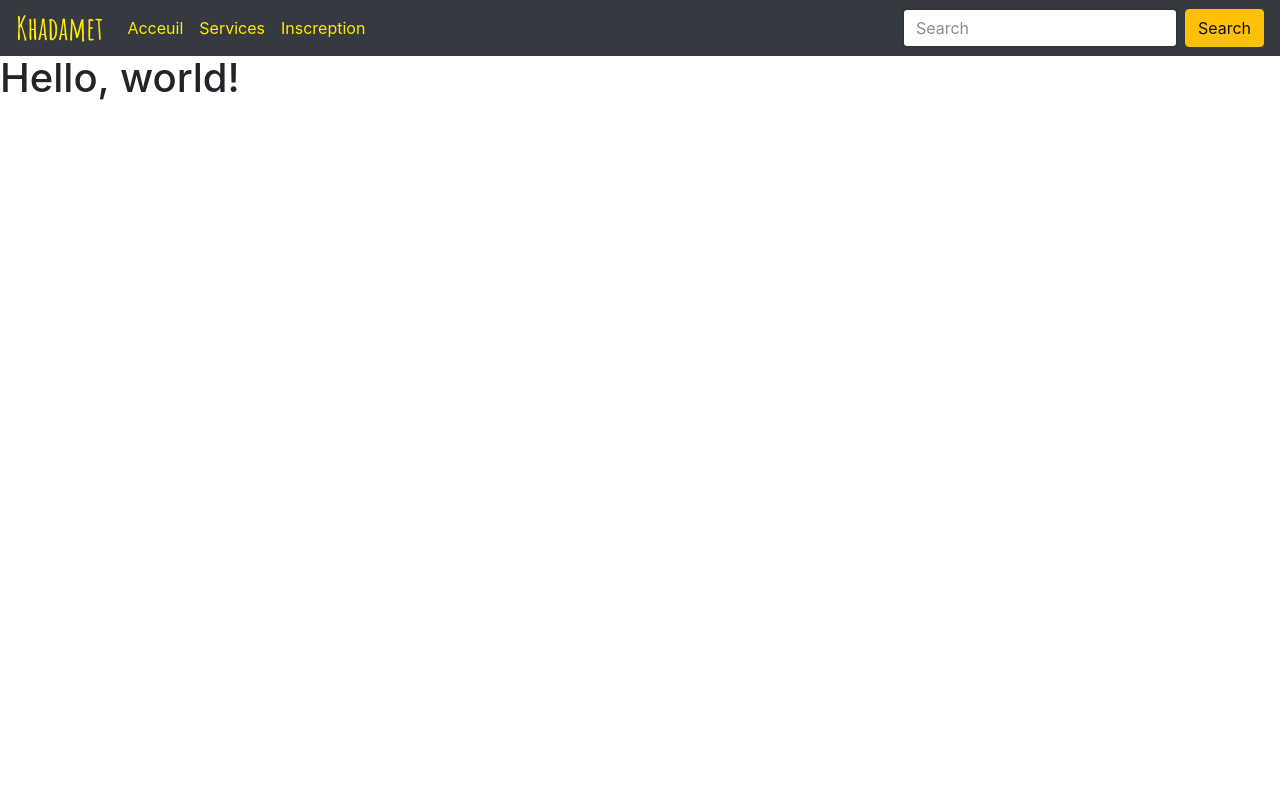
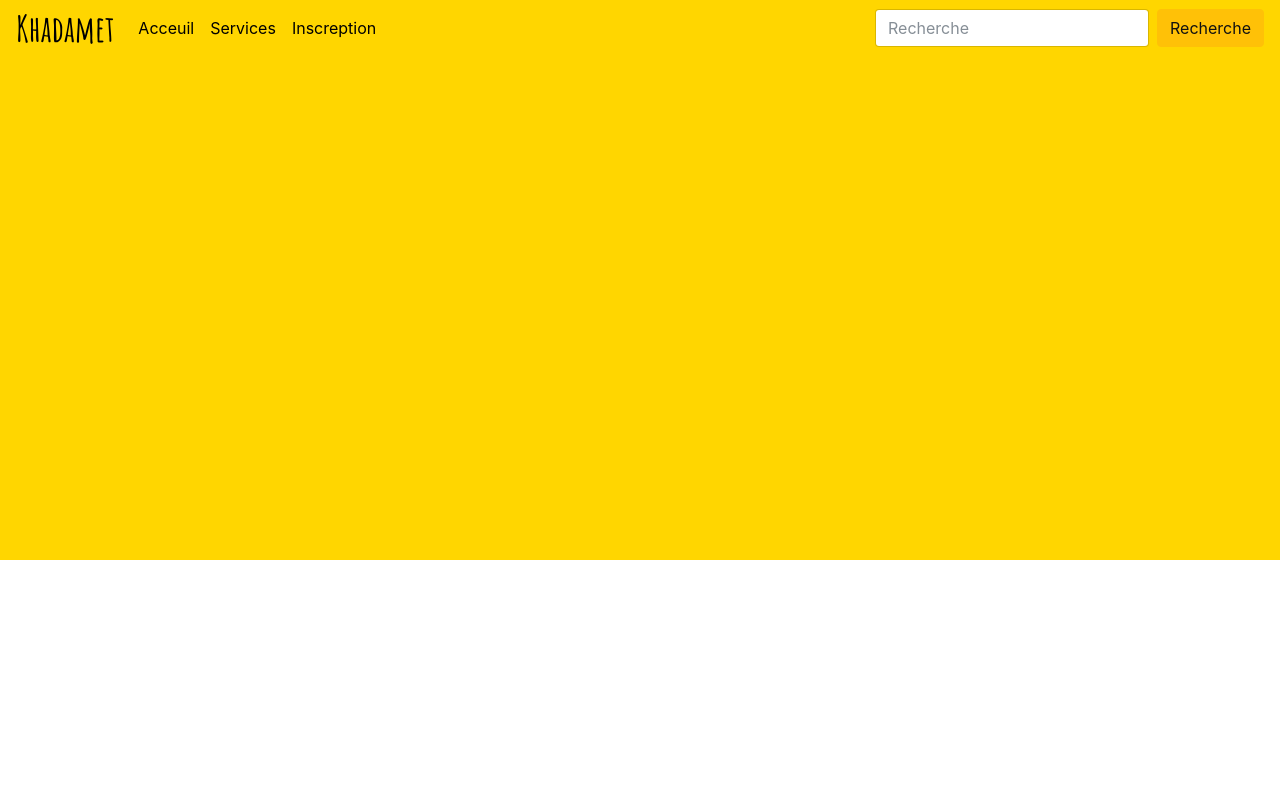
Before and after one commit to doublevie/khadamet, a PHP site: page /home.php in a window 1280 px wide. Shown: the top 800 px of the page. Before the commit the page ends 100 px from the top, so only its background shows below. Run offline with PHP 8.4, Linux system fonts and the light colour scheme.

Commit message:
added yellow main section

```diff
--- a/home.php
+++ b/home.php
@@ -7,27 +7,7 @@
     <link rel="stylesheet" href="libs/bootstrap4/css/bootstrap.min.css" integrity="sha384-/Y6pD6FV/Vv2HJnA6t+vslU6fwYXjCFtcEpHbNJ0lyAFsXTsjBbfaDjzALeQsN6M" crossorigin="anonymous">
 <link href="https://fonts.googleapis.com/css?family=Amatic+SC:700" rel="stylesheet">
 
-<style media="screen">
-.navbar-dark .navbar-toggler {
-color: #000 !important;
-border-color: #FFEA00 !important;
-}
-.navbar-dark .navbar-brand {
-  color:#FFEA00;
-  font-family: 'Amatic SC', cursive;
-font-size: 32px;
-line-height: 30px;
-font-weight: bold;
-}
-
-
-.navbar-dark .navbar-nav .active>.nav-link, .navbar-dark .navbar-nav .nav-link, .navbar-dark .navbar-nav .nav-link.show, .navbar-dark .navbar-nav .show>.nav-link {
-
-  color:#FFEA00;
-}
-
-
-</style>
+<link rel="stylesheet" href="libs/main/css/main.css">
     <!-- Bootstrap CSS -->
   </head>
   <body>
@@ -36,7 +16,7 @@ font-weight: bold;
 
 
 
-    <nav class="navbar navbar-expand-lg navbar-dark bg-dark">
+    <nav class="navbar navbar-expand-lg navbar-dark nav-top fixed-top">
       <a class="navbar-brand" href="#">Khadamet</a>
       <button class="navbar-toggler" type="button" data-toggle="collapse" data-target="#navbarSupportedContent" aria-controls="navbarSupportedContent" aria-expanded="false" aria-label="Toggle navigation">
         <span class="navbar-toggler-icon"></span>
@@ -55,8 +35,8 @@ font-weight: bold;
           </li>
         </ul>
         <form class="form-inline my-2 my-lg-0">
-          <input class="form-control mr-sm-2" type="text" placeholder="Search" aria-label="Search">
-          <button class="btn btn-warning my-2 my-sm-0" type="submit">Search</button>
+          <input class="form-control mr-sm-2" type="text" placeholder="Recherche" aria-label="Search">
+          <button class="btn btn-warning my-2 my-sm-0" type="submit">Recherche</button>
         </form>
       </div>
     </nav>
@@ -66,7 +46,44 @@ font-weight: bold;
 
 
 
+<section class="main">
 
+</section>
+
+
+
+
+<br>
+<br>
+<br>
+<br>
+<br>
+<br>
+<br>
+<br>
+<br>
+<br>
+<br>
+<br>
+<br>
+<br>
+<br>
+<br>
+<br>
+<br>
+<br>
+<br>
+<br>
+<br>
+<br>
+<br>
+<br>
+<br>
+<br>
+<br>
+<br>
+<br>
+<br>
 
 
     <h1>Hello, world!</h1>
@@ -76,5 +93,18 @@ font-weight: bold;
     <script src="libs/bootstrap4/js/jquery-3.2.1.slim.min.js" integrity="sha384-KJ3o2DKtIkvYIK3UENzmM7KCkRr/rE9/Qpg6aAZGJwFDMVNA/GpGFF93hXpG5KkN" crossorigin="anonymous"></script>
     <script src="libs/bootstrap4/js/popper.min.js" integrity="sha384-b/U6ypiBEHpOf/4+1nzFpr53nxSS+GLCkfwBdFNTxtclqqenISfwAzpKaMNFNmj4" crossorigin="anonymous"></script>
     <script src="libs/bootstrap4/js/bootstrap.min.js" integrity="sha384-h0AbiXch4ZDo7tp9hKZ4TsHbi047NrKGLO3SEJAg45jXxnGIfYzk4Si90RDIqNm1" crossorigin="anonymous"></script>
+
+<script type="text/javascript">
+function testScroll(ev){
+  var winH = window.innerHeight	;
+  if(window.pageYOffset> (winH - 200)) {document.querySelector('nav').classList.remove('nav-top');
+}else {
+  document.querySelector('nav').classList.add('nav-top');
+}
+}
+testScroll();
+window.onscroll=testScroll;
+</script>
+
   </body>
 </html>
--- /dev/null
+++ b/libs/main/css/main.css
@@ -0,0 +1,32 @@
+.navbar-dark .navbar-toggler {
+color: #000 ;
+border-color: #FFEA00 ;
+}
+.navbar-dark .navbar-brand {
+  color:#FFEA00;
+  font-family: 'Amatic SC', cursive;
+font-size: 30px;
+line-height: 30px;padding:0;
+font-weight: bold;
+}
+.navbar-dark .navbar-nav .active>.nav-link, .navbar-dark .navbar-nav .nav-link {
+  color:#FFEA00;
+}
+
+.navbar-dark {background: #000}
+
+
+.navbar-dark.nav-top {background: transparent}
+.navbar-dark.nav-top .navbar-toggler  {color:#000;border-color: #000}
+.navbar-dark.nav-top .navbar-brand{color:#000000;line-height: 40px;font-size: 36px;font-weight: normal;}
+.navbar-dark.nav-top .navbar-nav .active>.nav-link, .navbar-dark.nav-top .navbar-nav .nav-link {
+  color:#000000;
+}
+
+.navbar-dark.nav-top .navbar-brand , .navbar-dark .navbar-brand {
+  transition: font-size 0.7s ease;
+}
+
+
+
+section.main {height:500px;min-height: 70vh;background: #FFD600}
```
